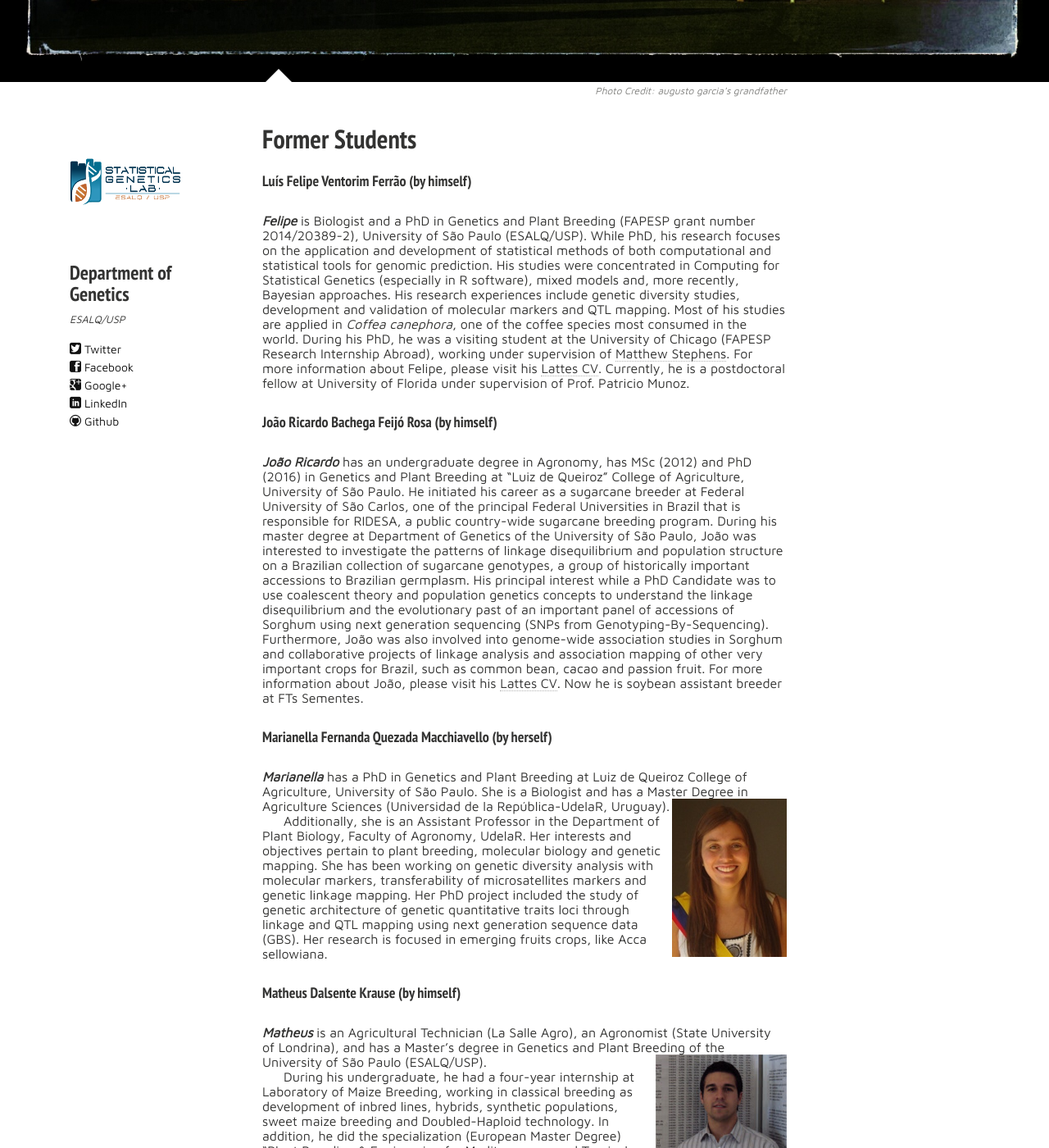
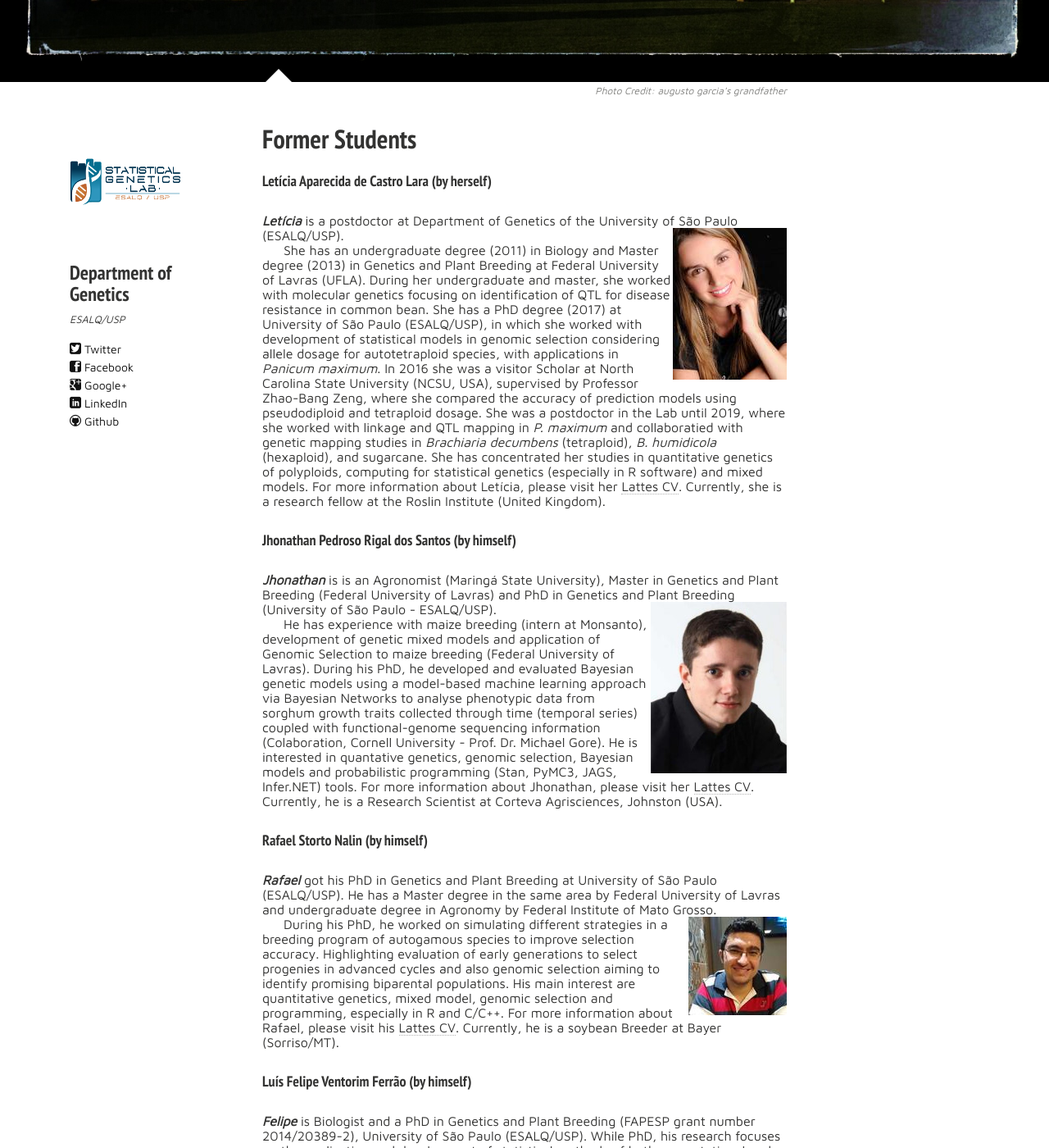
Before and after one commit to statgen-esalq/statgen-esalq.github.io, a Jekyll site: the page built from former-students.md, in a window 1280 px wide and 1400 px high, scrolled down 399 px. Shown: the whole window at 82% size. Built offline with Jekyll 4.4.1, drawn with Linux system fonts in a browser that asks for light colours; nearby versions of some CDN libraries.

Commit message:
Update former-students.md

```diff
--- a/former-students.md
+++ b/former-students.md
@@ -11,14 +11,33 @@ image:
   creditlink: http://augusto-garcia.github.io/
 ---
 
+#### Letícia Aparecida de Castro Lara (by herself)
+
+_**Letícia**_  is a postdoctor at Department of Genetics of the University of São Paulo (ESALQ/USP). <img src="{{ site.url }}/images/Leticia.jpg" height="120">{: .image-pull-right}
+
+She has an undergraduate degree (2011) in Biology and Master degree (2013) in Genetics and Plant Breeding at Federal University of Lavras (UFLA). During her undergraduate and master, she worked with molecular genetics focusing on identification of QTL for disease resistance in common bean. She has a PhD degree (2017) at University of São Paulo (ESALQ/USP), in which she worked with development of statistical models in genomic selection considering allele dosage for autotetraploid species, with applications in *Panicum maximum*. In 2016 she was a visitor Scholar at North Carolina State University (NCSU, USA), supervised by Professor Zhao-Bang Zeng, where she compared the accuracy of prediction models using pseudodiploid and tetraploid dosage. She was a postdoctor in the Lab until 2019, where she worked with linkage and QTL mapping in *P. maximum* and collaboratied with genetic mapping studies in *Brachiaria decumbens* (tetraploid), *B. humidicola* (hexaploid), and sugarcane. She has concentrated her studies in quantitative genetics of polyploids, computing for statistical genetics (especially in R software) and mixed models. For more information about Letícia, please visit her [Lattes CV](http://lattes.cnpq.br/6188422226038954). Currently, she is a research fellow at the Roslin Institute (United Kingdom).
+
+#### Jhonathan Pedroso Rigal dos Santos (by himself)
+
+_**Jhonathan**_ is is an Agronomist (Maringá State University), Master in Genetics and Plant Breeding (Federal University of Lavras) and PhD in Genetics and Plant Breeding (University of São Paulo - ESALQ/USP). <img src="{{ site.url }}/images/Jhonathan.jpg" height="70">{: .image-pull-right}
+
+He has experience with maize breeding (intern at Monsanto), development of  genetic mixed models and application of Genomic Selection to maize breeding (Federal University of Lavras). During his PhD, he developed and evaluated Bayesian genetic models using a model-based machine learning approach via Bayesian Networks to analyse phenotypic data from sorghum growth traits collected through time (temporal series) coupled with functional-genome sequencing information (Colaboration, Cornell University - Prof. Dr. Michael Gore). He is interested in quantative genetics, genomic selection, Bayesian models and probabilistic programming (Stan, PyMC3, JAGS, Infer.NET) tools. For more information about Jhonathan, please visit her [Lattes CV](http://lattes.cnpq.br/3501227295313935). Currently, he is a Research Scientist at Corteva Agrisciences, Johnston (USA).
+
+
+#### Rafael Storto Nalin (by himself)
+
+_**Rafael**_ got his PhD in Genetics and Plant Breeding at University of São Paulo (ESALQ/USP). He has a Master degree in the same area by Federal University of Lavras and undergraduate degree in Agronomy by Federal Institute of Mato Grosso. <img src="{{ site.url }}/images/Rafael.jpg" height="100">{: .image-pull-right}
+
+During his PhD, he worked on simulating different strategies in a breeding program of autogamous species to improve selection accuracy. Highlighting evaluation of early generations to select progenies in advanced cycles and also genomic selection aiming to identify promising biparental populations. His main interest are quantitative genetics, mixed model, genomic selection and programming, especially in R and C/C++.
+For more information about Rafael, please visit his [Lattes CV](http://lattes.cnpq.br/8662220181307266). Currently, he is a soybean Breeder at Bayer (Sorriso/MT).
+
 #### Luís Felipe Ventorim Ferrão (by himself)
 
 _**Felipe**_ is Biologist and a PhD in Genetics and Plant Breeding (FAPESP grant number 2014/20389-2), University of São Paulo (ESALQ/USP). While PhD, his research focuses on the application and development of statistical methods of both computational and statistical tools for genomic prediction. His studies were concentrated in Computing for Statistical Genetics (especially in R software), mixed models and, more recently, Bayesian approaches. His research experiences include genetic diversity studies, development and validation of molecular markers and QTL mapping. Most of his studies are applied in *Coffea canephora*, one of the coffee species most consumed in the world. During his PhD, he was a visiting student at the University of Chicago (FAPESP Research Internship Abroad), working under supervision of [Matthew Stephens](http://stephenslab.uchicago.edu/). For more information about Felipe, please visit his [Lattes CV](http://lattes.cnpq.br/6407723072644101). Currently, he is a postdoctoral fellow at University of Florida under supervision of Prof. Patricio Munoz.
 
 #### João Ricardo Bachega Feijó Rosa (by himself)
 
-_**João Ricardo**_ has an undergraduate degree in Agronomy, has MSc (2012) and PhD (2016) in Genetics and Plant Breeding at "Luiz de Queiroz" College of Agriculture, University of São Paulo. He initiated his career as a sugarcane breeder at Federal University of São Carlos, one of the principal Federal Universities in Brazil that is responsible for RIDESA, a public country-wide sugarcane breeding program. During his master degree at Department of Genetics of the University of São Paulo, João was interested to investigate the patterns of linkage disequilibrium and population structure on a Brazilian collection of sugarcane genotypes, a group of historically important accessions to Brazilian germplasm. His principal interest while a PhD Candidate was to use coalescent theory and population genetics concepts to understand the linkage disequilibrium and the evolutionary past of an important panel of accessions of Sorghum using next generation sequencing (SNPs from Genotyping-By-Sequencing). Furthermore, João was also involved into genome-wide association studies in Sorghum and collaborative projects of linkage analysis and association mapping of other very important crops for Brazil, such as common bean, cacao and passion fruit. For more information about João, please visit his [Lattes CV](http://lattes.cnpq.br/2084381270708398). Now he is soybean assistant breeder at FTs Sementes.
-
+_**João Ricardo**_ has an undergraduate degree in Agronomy, has MSc (2012) and PhD (2016) in Genetics and Plant Breeding at "Luiz de Queiroz" College of Agriculture, University of São Paulo. He initiated his career as a sugarcane breeder at Federal University of São Carlos, one of the principal Federal Universities in Brazil that is responsible for RIDESA, a public country-wide sugarcane breeding program. During his master degree at Department of Genetics of the University of São Paulo, João was interested to investigate the patterns of linkage disequilibrium and population structure on a Brazilian collection of sugarcane genotypes, a group of historically important accessions to Brazilian germplasm. His principal interest while a PhD Candidate was to use coalescent theory and population genetics concepts to understand the linkage disequilibrium and the evolutionary past of an important panel of accessions of Sorghum using next generation sequencing (SNPs from Genotyping-By-Sequencing). Furthermore, João was also involved into genome-wide association studies in Sorghum and collaborative projects of linkage analysis and association mapping of other very important crops for Brazil, such as common bean, cacao and passion fruit. For more information about João, please visit his [Lattes CV](http://lattes.cnpq.br/2084381270708398).
 
 #### Marianella Fernanda Quezada Macchiavello (by herself)
 
@@ -94,8 +113,7 @@ Renato finished his PhD in 2013 and was a post-doc at University of Wisconsin-Ma
 
 #### Maria Marta Pastina
 
-Maria Marta got her PhD in 2010 after that worked as a postdoc in the Lab. She also started as an undergraduated student. She now works at
-EMBRAPA Milho e Sorgo.
+Maria Marta got her PhD in 2010 after that worked as a postdoc in the Lab. She also started as an undergraduated student. She now works at EMBRAPA Milho e Sorgo.
 
 #### Graciela da Rocha Sobierajski
 
```
